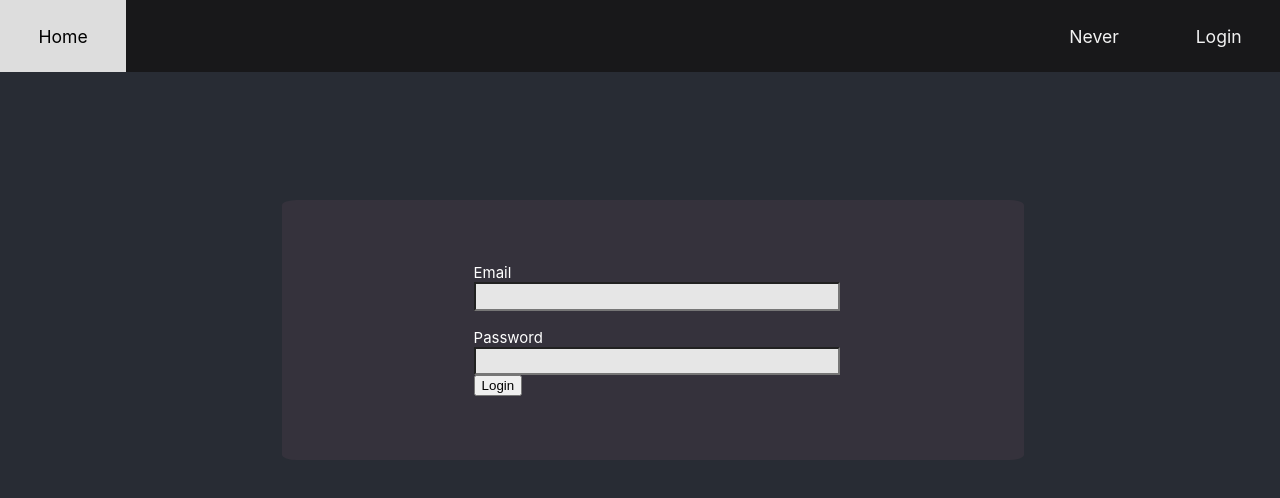
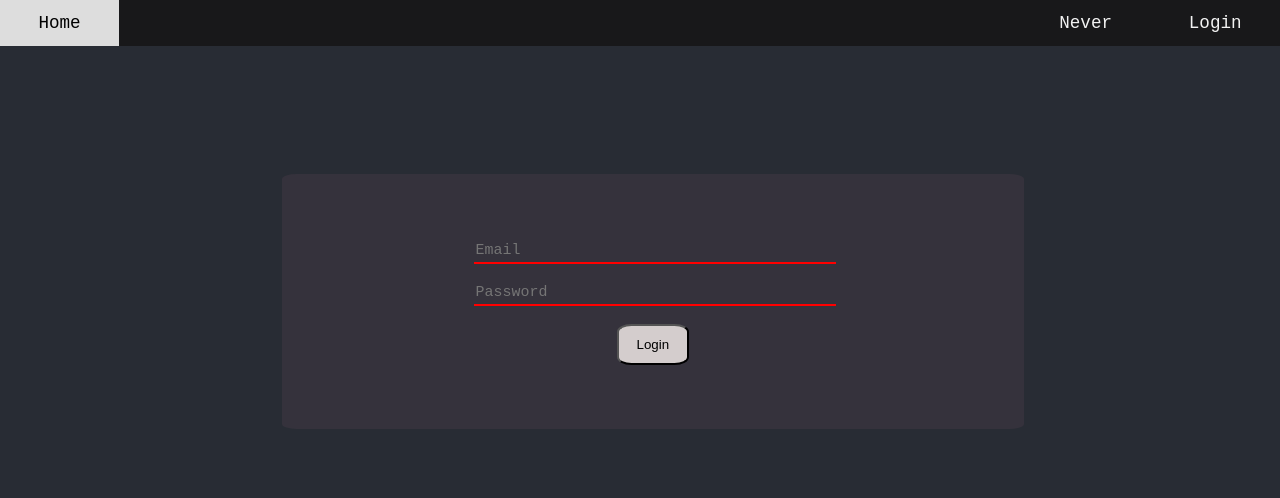
Before and after one commit to AleksandarRachev/SasuGag-React, a React (Create React App) app: page /login in a window 1280 px wide. Shown: the top 498 px of the page. Built offline with nearby package versions, Linux system fonts and the light colour scheme.

Commit message:
changed styling

```diff
--- a/src/App.css
+++ b/src/App.css
@@ -5,6 +5,7 @@
   align-items: center;
   font-size: calc(10% + 2vmin);
   color: white;
+  font-family: OCR A Std, monospace;
 }
 
 .title-home{
@@ -31,7 +32,7 @@
   display: block;
   color: #f2f2f2;
   text-align: center;
-  padding: 2% 3%;
+  padding: 1% 3%;
   text-decoration: none;
 }
 
--- a/src/css/HomePage.css
+++ b/src/css/HomePage.css
@@ -1,16 +1,6 @@
 .image {
   width: 85%;
   height: 60%;
-}
-
-.input {
-  display: block;
-  width: 100%;
-  background: #e6e6e6;
-  font-family: Montserrat-Bold;
-  font-size: 100%;
-  line-height: 1.5;
-  color: #666;
 }
 
 .table {
--- /dev/null
+++ b/src/css/LoginPage.css
@@ -0,0 +1,11 @@
+.submit-button {
+    padding: 3% 5% 3% 5%;
+    margin-top: 5%;
+    background-color: #d4cdcd;
+    border-radius: 20%;
+}
+
+.submit-button:hover {
+    background-color: rgba(252, 252, 252, 0.705);
+    box-shadow: 0px 0px 10px 2px rgba(230, 228, 228, 0.788);
+}
--- a/src/css/ProductsPage.css
+++ b/src/css/ProductsPage.css
@@ -3,7 +3,19 @@
   border-radius: 2%;
   align-items: left;
   font-size: 85%;
-    text-align: left;
+  text-align: center;
   padding: 5% 15% 5% 15%;
   margin: 10% 20% 0% 22%;
 }
+
+.input {
+  display: block;
+  width: 100%;
+  background: #35323c;
+  font-family: OCR A Std, monospace;
+  font-size: 100%;
+  line-height: 1.5;
+  color: white;
+  border: none;
+  border-bottom: 2px solid red;
+}
--- a/src/pages/HomePage.js
+++ b/src/pages/HomePage.js
@@ -88,7 +88,7 @@ class HomePage extends React.Component {
                 <div>
                     <div className="sidenav">
                         <Link className="asd" to="/products" onClick={this.checkIfUserLogged.bind(this)}>Add Koza</Link>
-                        <a hreg="#" onClick={this.getProducts.bind(this, 1)}>All</a>
+                        <a href="#" onClick={this.getProducts.bind(this, 1)}>All</a>
                         {this.state.categories && this.state.categories.map((category, i) =>
                             <a key={i} href="#" onClick={this.getProductsFiltered.bind(this, category.name)}>{category.name}</a>)}
                     </div>
--- a/src/pages/LoginPage.js
+++ b/src/pages/LoginPage.js
@@ -2,6 +2,7 @@ import React, { Component } from 'react'
 import Error from '../Error/Error';
 import axios from 'axios'
 import GlobalVariables from '../globalVariables'
+import '../css/LoginPage.css'
 
 class LoginPage extends Component {
 
@@ -42,11 +43,9 @@ class LoginPage extends Component {
             <div>
                 {this.state.error && <Error message={this.state.error} />}
                 <form onSubmit={event => event.preventDefault()} className="form">
-                    <label>Email</label>
-                    <input className="input" onChange={event => this.setEmail(event.target.value)} /><br />
-                    <label>Password</label>
-                    <input type="password" className="input" onChange={event => this.setPassword(event.target.value)} />
-                    <button onClick={this.loginUser.bind(this)}>Login</button>
+                    <input className="input" placeholder="Email" onChange={event => this.setEmail(event.target.value)} /><br />
+                    <input type="password" placeholder="Password" className="input" onChange={event => this.setPassword(event.target.value)} />
+                    <button className="submit-button" onClick={this.loginUser.bind(this)}>Login</button>
                 </form>
             </div>
         );
--- a/src/pages/ProductsPage.js
+++ b/src/pages/ProductsPage.js
@@ -79,7 +79,7 @@ class ProductsPage extends React.Component {
                     <input className="input" id="name" onBlur={event => this.setName(event.target.value)} /><br />
                     <label>Image </label>
                     <input className="input" id="image" type="file" onChange={this.handleUploadFile} /><br />
-                    <button onClick={this.uploadFileToServer.bind()}>Upload</button>
+                    <button className="submit-button" onClick={this.uploadFileToServer.bind()}>Upload</button>
                 </form>
             </div>
         );
```
Lines whose indentation alone changed are shown as unchanged.
